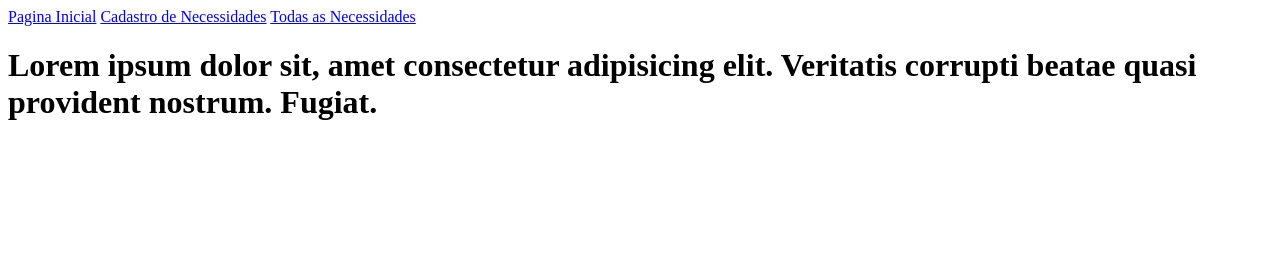
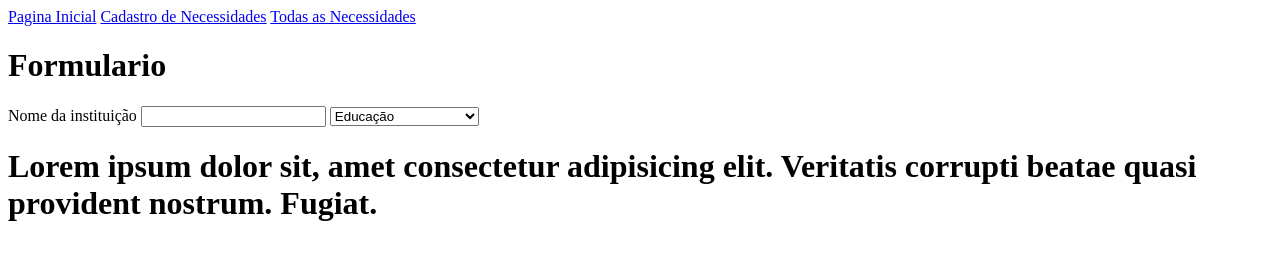
Before and after one commit to LucasAokiP/Cadastro_de_Ajuda, a plain HTML site: page cadastro.html in a window 1280 px wide. Drawn offline with Linux system fonts and the light colour scheme.

Commit message:
adiçao do campo de cadastro, com o nome da instituicao e um select para o tipo de exigencia

```diff
--- a/cadastro.html
+++ b/cadastro.html
@@ -14,7 +14,24 @@
             <a href="historico_de_cadastro.html">Todas as Necessidades</a>
         </nav>
     </div>
+    <header class="cadastro">
+        <div class="campo_de_cadastro">
+            <h1>Formulario</h1>
 
+            <label for="nome">Nome da instituição</label>
+            <input type="text" id="nome">
+
+            <label for="Tipo de ajuda"></label>
+            <select id="tipo">
+                <option value="educacao">Educação</option>
+                <option value="saude">Saúde</option>
+                <option value="ambiente">Meio Ambiente</option>
+                <option value="doacao">Doação de Alimentos</option>
+                <option value="outros">Outros</option>
+            </select>
+
+        </div>
+    </header>
     <footer class="cop">
         <h1>Lorem ipsum dolor sit, amet consectetur adipisicing elit. Veritatis corrupti beatae quasi provident nostrum. Fugiat.</h1>
     </footer>
```
